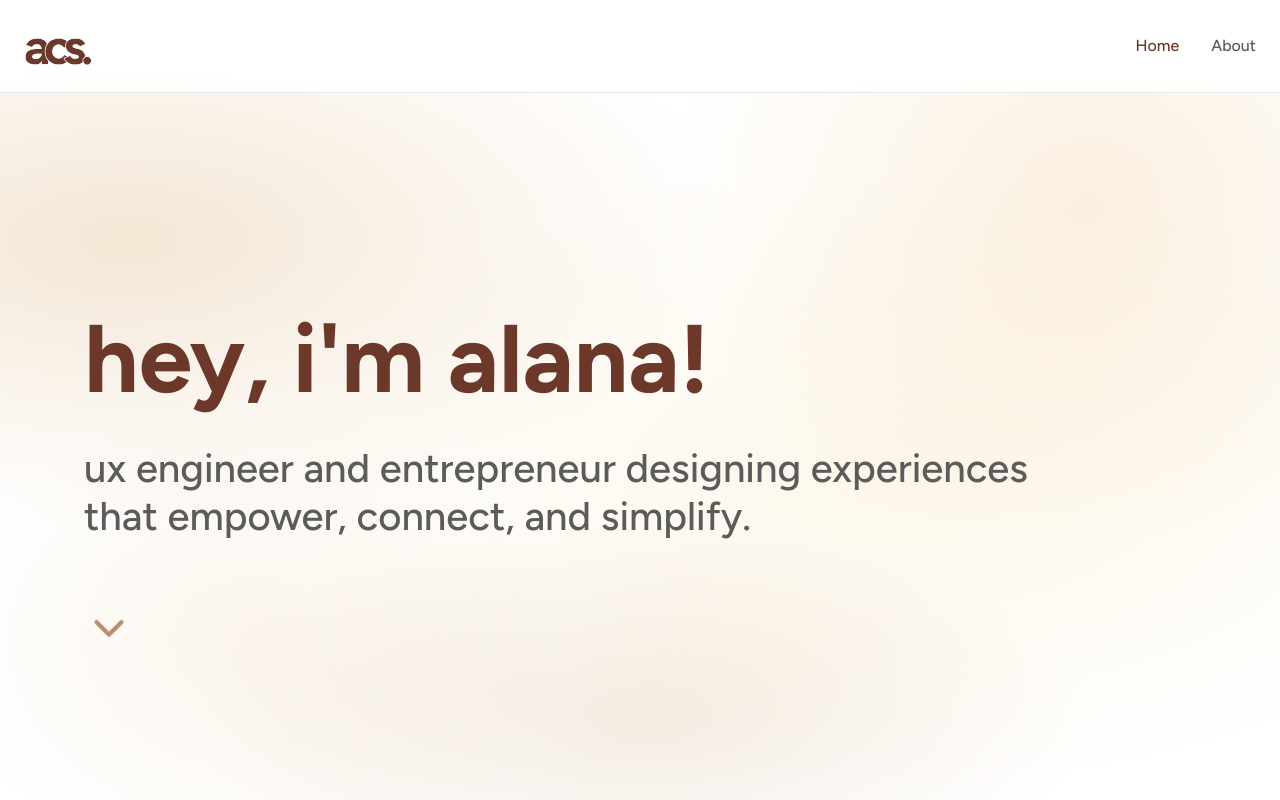
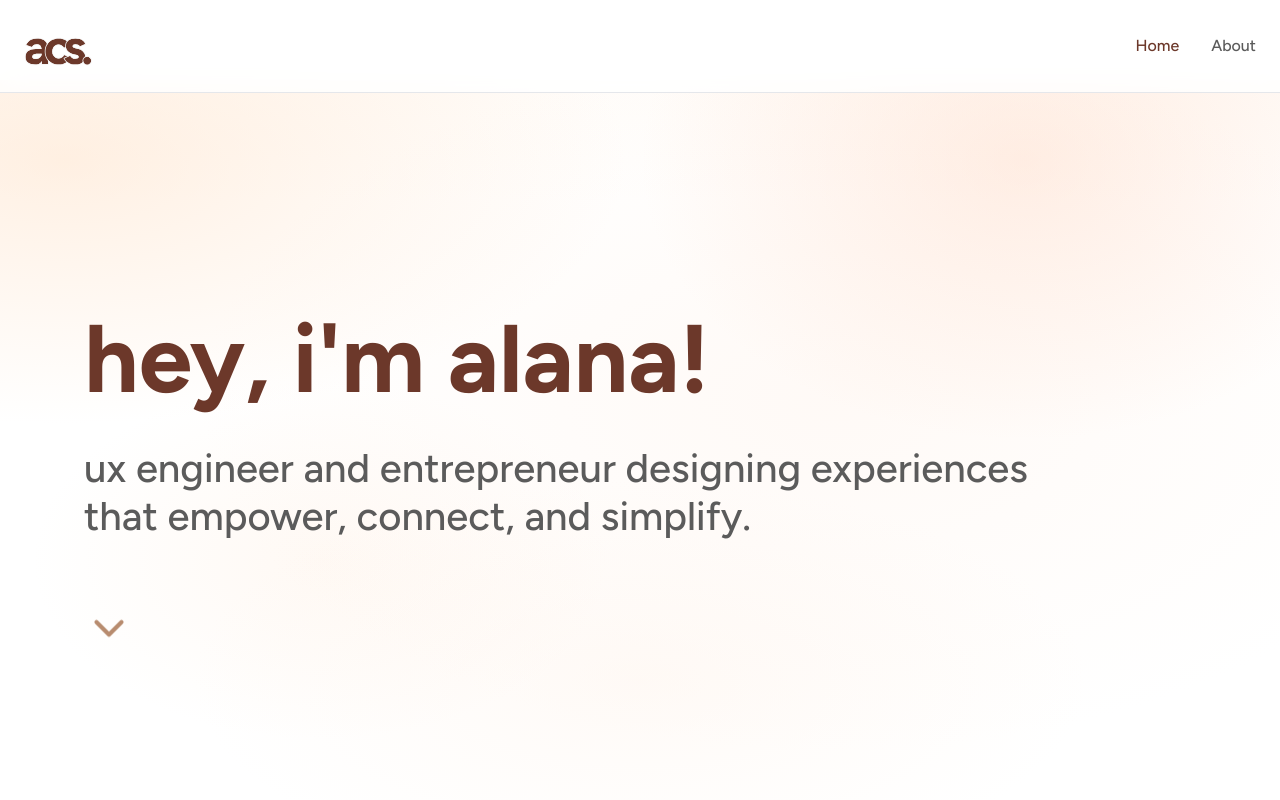
Before and after one commit to alana-stull/portfolio, a React (Vite) app: page / in a window 1280 px wide. Shown: the top 800 px of the page. Built offline with nearby package versions, Linux system fonts and the light colour scheme.

Commit message:
style: update gradient to soft peach and cream tones
Subtle, elegant gradient with clean fades to white for ambient effect.

Co-authored-by: alana stull <107590966+alana-stull@users.noreply.github.com>

```diff
--- a/src/pages/Home.tsx
+++ b/src/pages/Home.tsx
@@ -128,12 +128,12 @@ export function Home() {
           className="absolute inset-0 pointer-events-none"
           style={{
             background: `
-              radial-gradient(ellipse 80% 60% at 10% 20%, rgba(210, 160, 90, 0.25) 0%, transparent 60%),
-              radial-gradient(ellipse 60% 80% at 85% 15%, rgba(232, 180, 100, 0.2) 0%, transparent 55%),
-              radial-gradient(ellipse 70% 50% at 50% 80%, rgba(180, 130, 70, 0.15) 0%, transparent 50%),
-              radial-gradient(ellipse 90% 70% at 70% 50%, rgba(245, 210, 140, 0.18) 0%, transparent 55%),
-              radial-gradient(ellipse 50% 60% at 20% 70%, rgba(220, 170, 100, 0.12) 0%, transparent 50%),
-              linear-gradient(180deg, rgba(255,255,255,0) 70%, rgba(255,255,255,1) 100%)
+              radial-gradient(ellipse 80% 60% at 5% 10%, rgba(255, 218, 185, 0.4) 0%, transparent 55%),
+              radial-gradient(ellipse 60% 70% at 80% 10%, rgba(255, 200, 170, 0.3) 0%, transparent 50%),
+              radial-gradient(ellipse 70% 50% at 50% 75%, rgba(255, 235, 220, 0.25) 0%, transparent 50%),
+              radial-gradient(ellipse 90% 80% at 65% 40%, rgba(255, 240, 230, 0.35) 0%, transparent 55%),
+              radial-gradient(ellipse 50% 50% at 25% 60%, rgba(255, 225, 200, 0.2) 0%, transparent 45%),
+              linear-gradient(180deg, rgba(255,252,249,1) 0%, rgba(255,255,255,0) 15%, rgba(255,255,255,0) 70%, rgba(255,255,255,1) 100%)
             `,
           }}
         />
```
